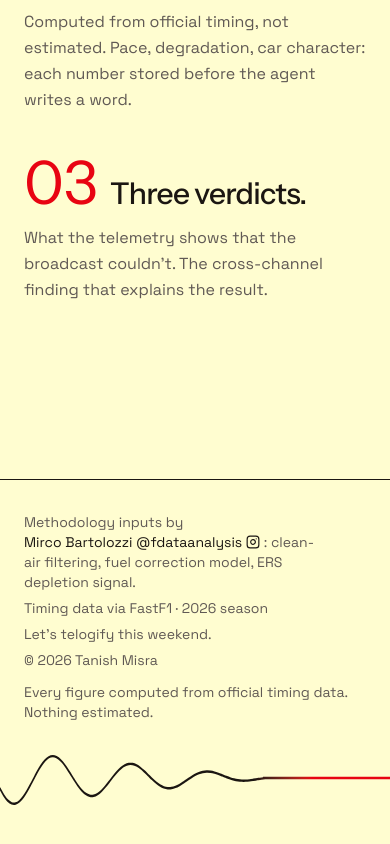
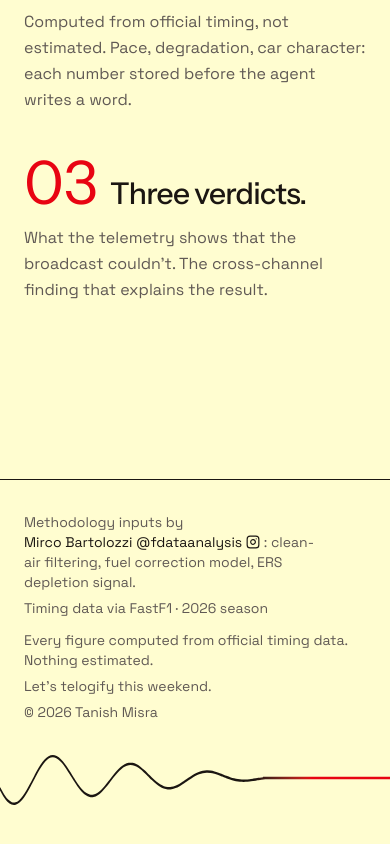
Before and after one commit to tanishmisra9/telogify, a React (Vite) app in the folder frontend/: page / in a window 390 px wide. Shown: the part 1108-1952 px from the top of the page. Built offline with nearby package versions, Linux system fonts and the light colour scheme; no server answers.

Commit message:
Reorder footer so copyright is the final line on mobile

```diff
--- a/frontend/src/components/Footer.tsx
+++ b/frontend/src/components/Footer.tsx
@@ -46,11 +46,13 @@ export function Footer() {
           </p>
           <p className="shrink-0 text-sm text-muted">Timing data via FastF1 · 2026 season</p>
         </div>
+        {/* Ahead of the copyright row, not after: on mobile everything stacks in DOM order, and
+            the copyright line should read as the footer's actual final line. */}
+        <p className="mt-3 text-sm text-muted">Every figure computed from official timing data. Nothing estimated.</p>
         <div className="mt-1.5 flex flex-col gap-1.5 sm:flex-row sm:items-baseline sm:justify-between sm:gap-6">
           <p className="text-sm text-muted">Let&apos;s telogify this weekend.</p>
           <p className="shrink-0 text-sm text-muted">© 2026 Tanish Misra</p>
         </div>
-        <p className="mt-3 text-sm text-muted">Every figure computed from official timing data. Nothing estimated.</p>
       </div>
       <div className="mt-6 text-ink">
         <LogoWaveform className="h-16 w-full sm:h-24" />
```
